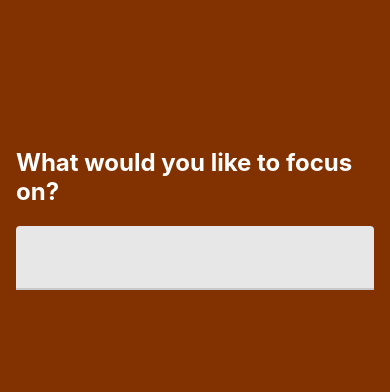
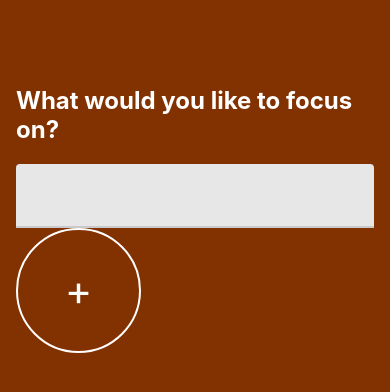
Before and after one commit to HonorioTaveras/FocusTime, a React Native app: screen / in a window 390 px wide. Shown: the top 392 px of the page. Built offline with nearby package versions, Linux system fonts and the light colour scheme.

Commit message:
added rounded button to focus component, fixed up some styling on rounded button

```diff
--- a/src/Components/RoundedButton.js
+++ b/src/Components/RoundedButton.js
@@ -10,21 +10,24 @@ export const RoundedButton = ({
   const { title } = props;
   return (
     <TouchableOpacity style={[styles(size).radius, style]}>
-      <Text style={[styles.text, textStyle]}>{title}</Text>
+      <Text style={[styles(size).text, textStyle]}>{title}</Text>
     </TouchableOpacity>
   );
 };
 
-const styles = (style) =>
+const styles = (size) =>
   StyleSheet.create({
     radius: {
       borderRadius: size / 2,
       width: size,
       height: size,
       alignItems: 'center',
+      justifyContent: 'center',
+      borderColor: '#fff',
+      borderWidth: 2,
     },
     text: {
       color: '#fff',
-      fontSize: 20,
+      fontSize: size / 3,
     },
   });
--- a/src/features/focus/Focus.js
+++ b/src/features/focus/Focus.js
@@ -1,6 +1,7 @@
 import React from 'react';
 import { StyleSheet, Text, View } from 'react-native';
 import { TextInput } from 'react-native-paper';
+import { RoundedButton } from '../../Components/RoundedButton';
 
 export const Focus = () => {
   const { container, titleContainer, title, inputContainer } = styles;
@@ -11,6 +12,7 @@ export const Focus = () => {
         <Text style={title}>What would you like to focus on?</Text>
         <View style={inputContainer}>
           <TextInput />
+          <RoundedButton title="+" />
         </View>
       </View>
     </View>
```
